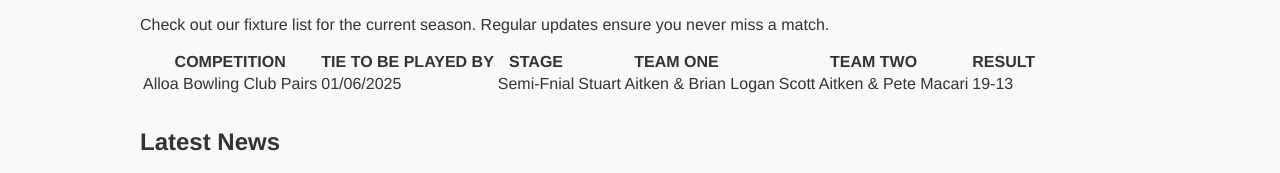
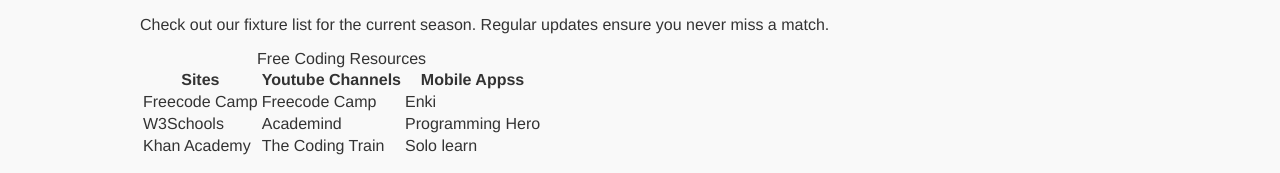
Before and after one commit to JrShabadoo/AlloaBowlingClub, a plain HTML site: page index.html in a window 1280 px wide. Shown: the part 1008-1181 px from the top of the page. Drawn offline with Linux system fonts and the light colour scheme.

Commit message:
Update index.html

```diff
--- a/index.html
+++ b/index.html
@@ -122,21 +122,26 @@
      <table>
   <tr>
 <table>
+  <caption>Free Coding Resources</caption>
   <tr>
-    <th>COMPETITION</th>
-    <th>TIE TO BE PLAYED BY</th>
-    <th>STAGE</th>
-    <th>TEAM ONE</th>
-    <th>TEAM TWO</th>
-    <th>RESULT</th>
+    <th>Sites</th>
+    <th>Youtube Channels</th>
+    <th>Mobile Appss</th>
   </tr>
   <tr>
-   <td rowspan = "2" >Alloa Bowling Club Pairs</td>
-   <td rowspan = "2" >01/06/2025</td>
-   <td rowspan = "2" >Semi-Fnial</td>
-    <td rowspan = "2" >Stuart Aitken & Brian Logan</td>
-    <td rowspan = "2" >Scott Aitken & Pete Macari</td>
-    <td rowspan = "2" >19-13</td>
+    <td>Freecode Camp</td>
+    <td>Freecode Camp</td>
+    <td>Enki</td>
+  </tr>
+  <tr>
+    <td>W3Schools</td>
+    <td>Academind</td>
+    <td>Programming Hero</td>
+  </tr>
+  <tr>
+    <td>Khan Academy</td>
+    <td>The Coding Train</td>
+    <td>Solo learn</td>
   </tr>
 </table>
   </section>
```
